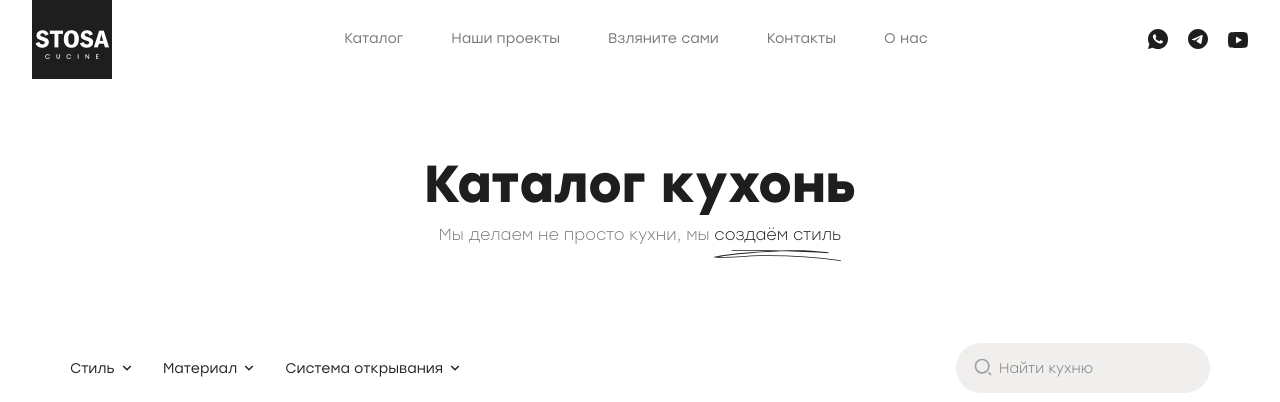
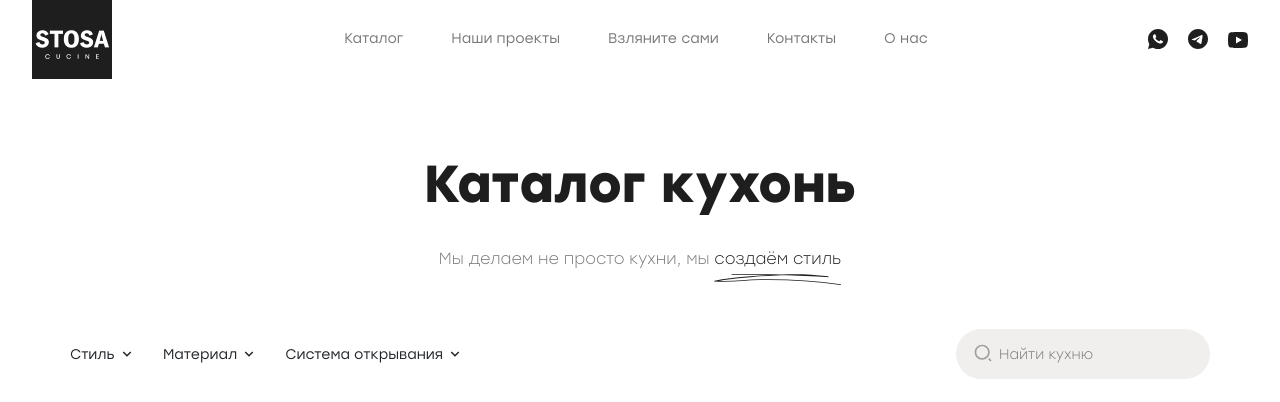
Before and after one commit to iwannabetheboshy/salonvariacii, a Django app: page /catalog/ in a window 1280 px wide. Shown: the part 25-427 px from the top of the page. Run offline with Django 4.2, Linux system fonts and the light colour scheme; data comes from the database, SQL or seed files in the repository.

Commit message:
fix catalog css

```diff
--- a/salonvariacii/main/static/main/css/catalog.css
+++ b/salonvariacii/main/static/main/css/catalog.css
@@ -27,6 +27,7 @@
     color: #787878;
     font-family: 'Stolzl Light' !important;
     font-size: 16px;
+    margin-top: 24px;
 }
 
 .catalog-annotation span {
@@ -52,7 +53,7 @@
 catalog-filter-result
 --------------------------------------------------*/
 #catalog-filter {
-    margin-top: 96px;
+    margin-top: 58px;
 
 }
 
@@ -155,7 +156,7 @@
 
 .select {
     overflow: hidden;
-    margin-top: 16px;
+    margin-top: 10px;
 }
 
 .clean,
@@ -422,7 +423,7 @@
     }
 
     #catalog-filter {
-        margin-top: 6.3%;
+        margin-top: 5%;
     }
 
     .filter,
```
